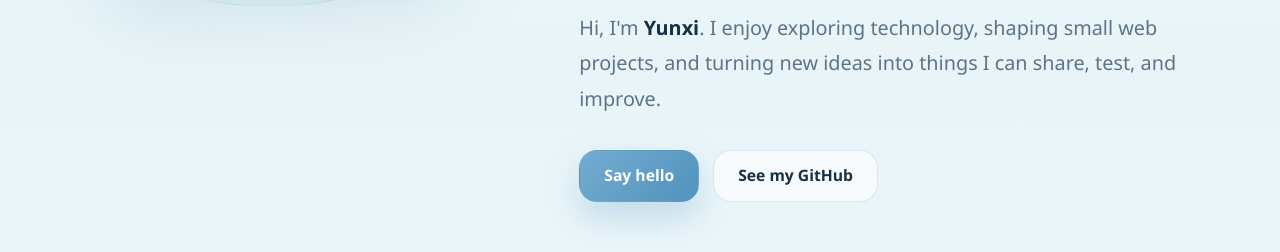
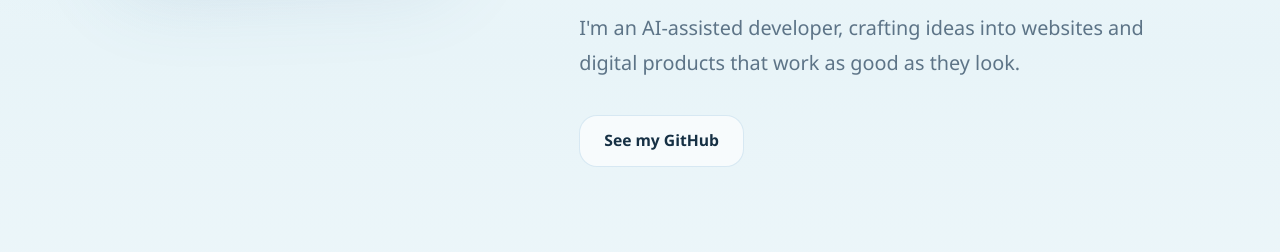
Before and after one commit to newhumanwithbrain-alt/YunxiPortfolio, a plain HTML site: page index.html in a window 1280 px wide. Shown: the part 779-1031 px from the top of the page. Drawn offline with Linux system fonts and the light colour scheme.

Commit message:
update hero copy and remove Say hello button

```diff
--- a/index.html
+++ b/index.html
@@ -52,9 +52,8 @@
                 <div class="hero-content">
                     <p class="eyebrow">Student · Builder · Curious learner</p>
                     <h1>A quiet corner for the things I am learning and making.</h1>
-                    <p class="description">Hi, I'm <strong>Yunxi</strong>. I enjoy exploring technology, shaping small web projects, and turning new ideas into things I can share, test, and improve.</p>
+                    <p class="description">I'm an AI-assisted developer, crafting ideas into websites and digital products that work as good as they look.</p>
                     <div class="hero-cta" aria-label="Hero actions">
-                        <a href="#contact" class="btn btn-primary">Say hello</a>
                         <a href="https://github.com/newhumanwithbrain-alt" target="_blank" rel="noopener noreferrer" class="btn btn-secondary">See my GitHub</a>
                     </div>
                 </div>
```
